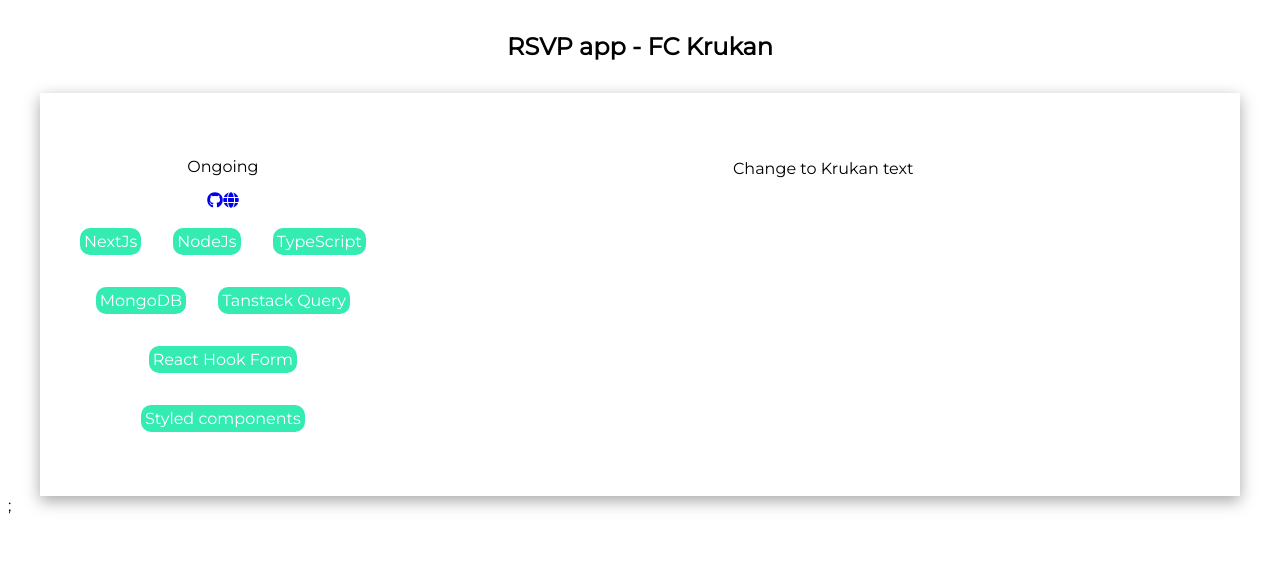
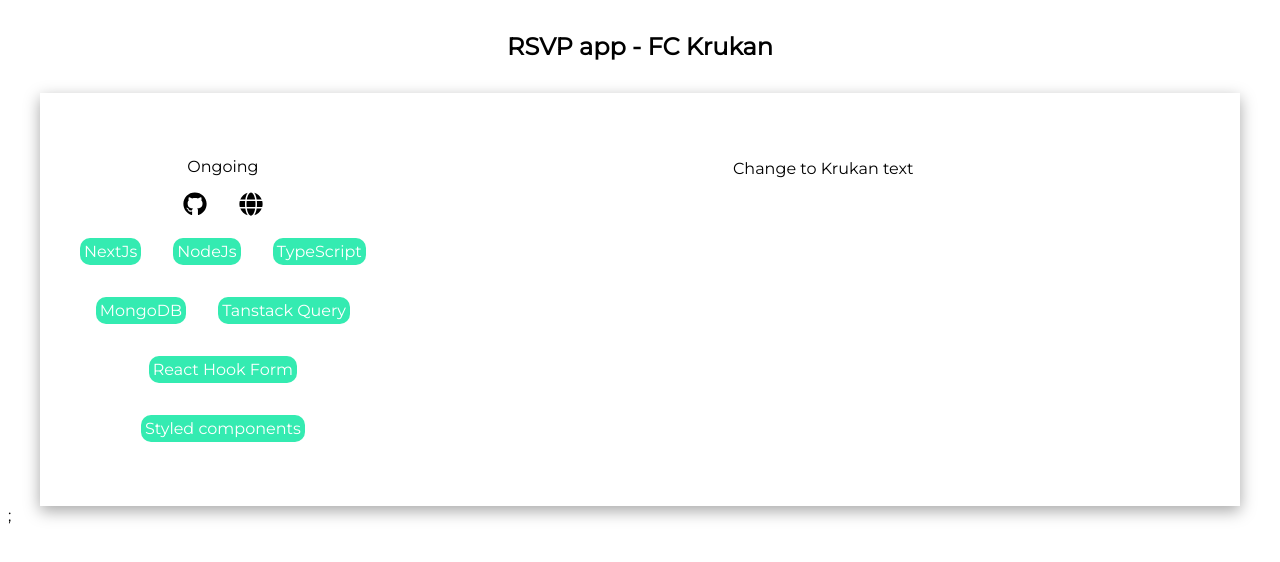
Before and after one commit to fishenchips/portfolio, a Next.js app: page /projects/krukan in a window 1280 px wide. Shown: the top 562 px of the page. Built offline with nearby package versions, Linux system fonts and the light colour scheme.

Commit message:
styled component for Link

```diff
--- a/src/components/textSection/TextSection.tsx
+++ b/src/components/textSection/TextSection.tsx
@@ -27,14 +27,14 @@
           <div>
             <p>{timeSpent}</p>
             {github && (
-              <Link href={github} target="_blank">
+              <S.ProjectLink href={github} target="_blank">
                 <FaGithub />
-              </Link>
+              </S.ProjectLink>
             )}
             {website && (
-              <Link href={website} target="_blank">
+              <S.ProjectLink href={website} target="_blank">
                 <FaGlobe />
-              </Link>
+              </S.ProjectLink>
             )}
           </div>
           <S.TagDiv>
--- a/src/components/textSection/styled.ts
+++ b/src/components/textSection/styled.ts
@@ -1,4 +1,5 @@
 import styled from "styled-components";
+import Link from "next/link";
 
 export const Header = styled.h2`
   margin: 2rem 0;
@@ -53,3 +54,13 @@
   border-radius: 10px;
   text-align: center;
 `;
+
+export const ProjectLink = styled(Link)`
+  font-size: 1.5rem;
+  color: black;
+  padding: 1rem;
+
+  &:visited {
+    text-decoration: none;
+  }
+`;
```
